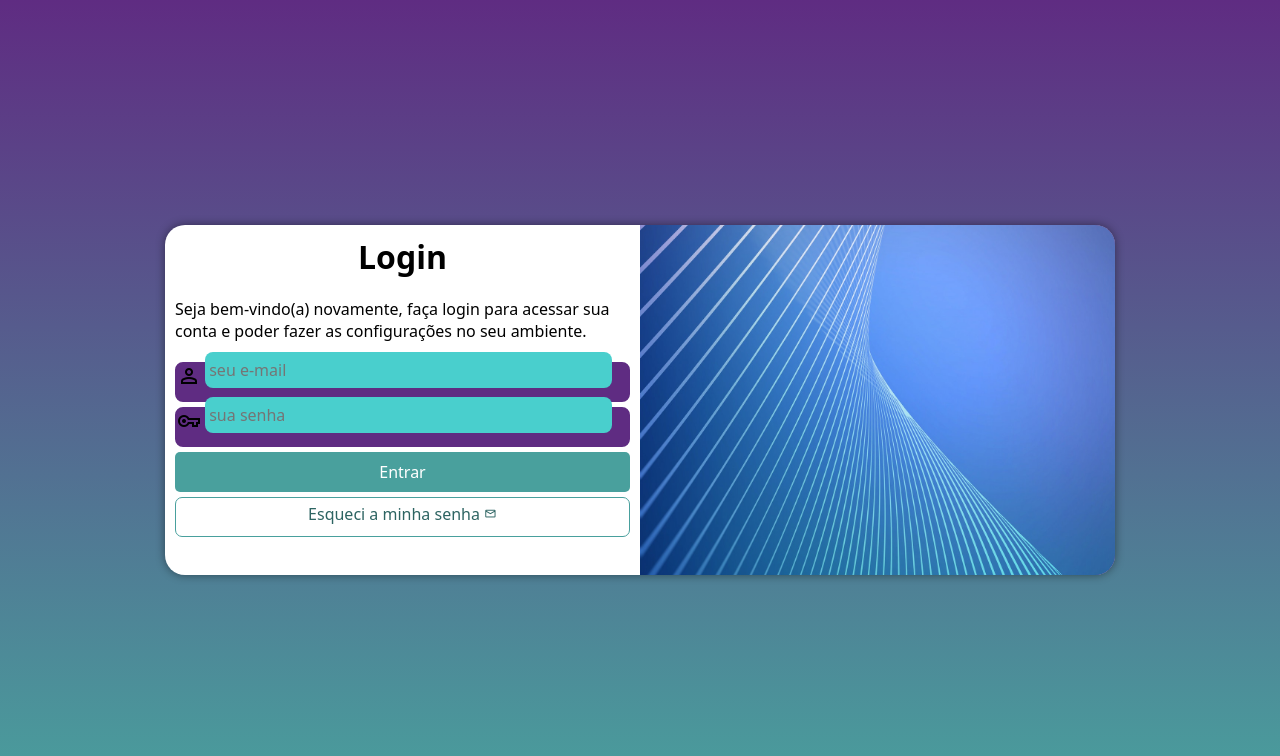
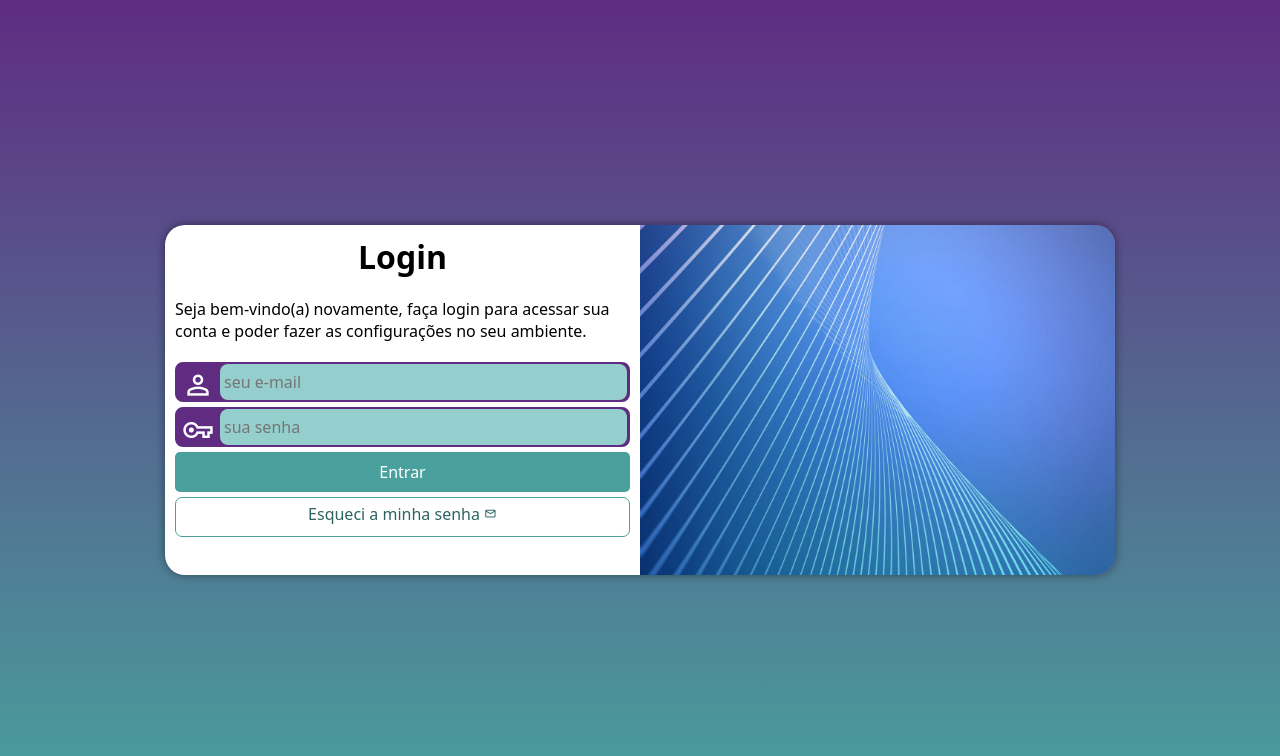
Before and after one commit to devictoralmeida/projeto-login, a plain HTML site: page index.html in a window 1280 px wide. Drawn offline with nearby package versions, Linux system fonts and the light colour scheme.

Commit message:
corrigido

```diff
--- a/estilos/style.css
+++ b/estilos/style.css
@@ -77,7 +77,7 @@ div.campo > label {
     display: none;
 }
 
-div.campo > i {
+div.campo > span {
     color: white;
     font-size: 2em;
     width: 40px;
@@ -85,14 +85,14 @@ div.campo > i {
 }
 
 div.campo > input {
-    background-color: #49cfcd;
+    background-color: #94CFCD;
     width: calc(100% - 44px);
     font-size: 1em;
     height: 100%;
     border: 0px;
     border-radius: 8px;
     padding: 4px;
-    transform: translateY(-12px);
+    transform: translate(43px, -42px);
 }
 
 div.campo > input:focus-within {
```
